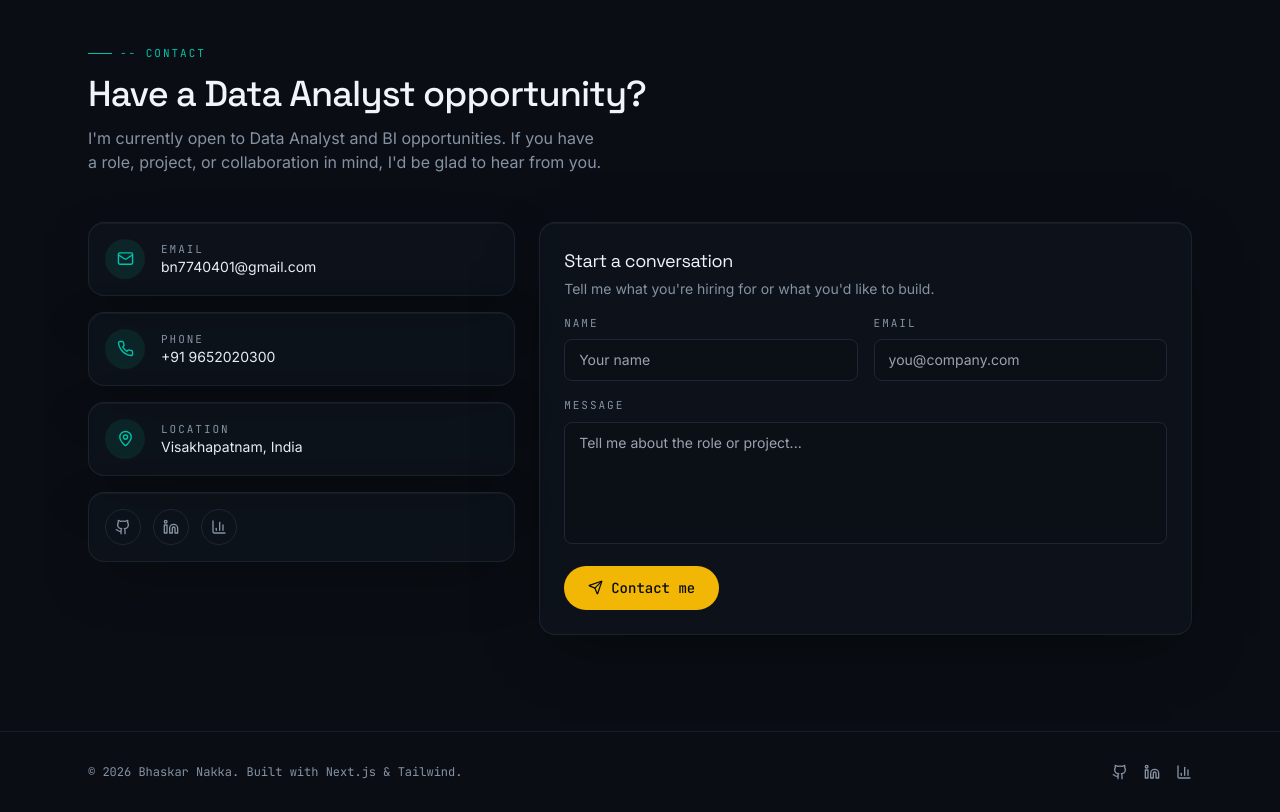
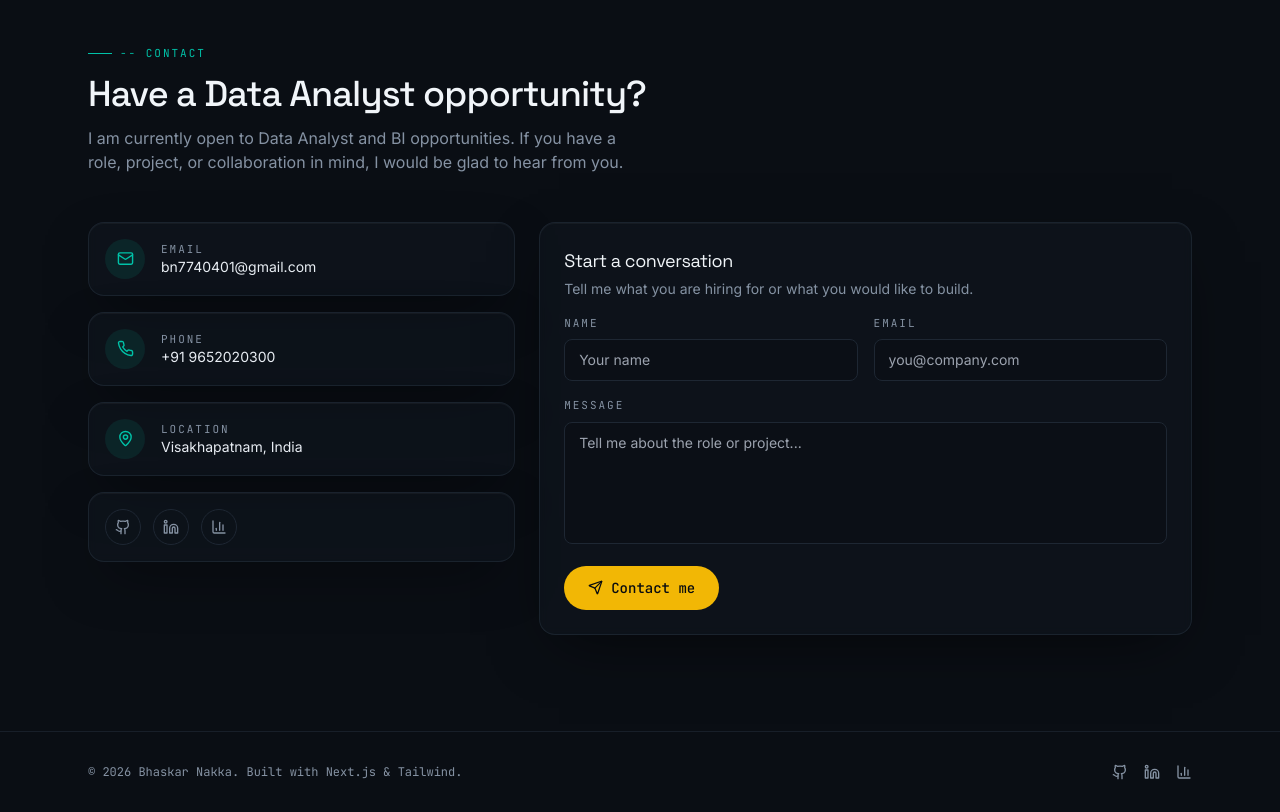
Before and after one commit to bhaskar-nb/portfolio, a Next.js app: page / in a window 1280 px wide. Shown: the part 6260-7072 px from the top of the page. Built offline with nearby package versions, Linux system fonts and the light colour scheme.

Commit message:
Fix Contact JSX lint errors from unescaped apostrophes

```diff
--- a/components/Contact.tsx
+++ b/components/Contact.tsx
@@ -38,7 +38,7 @@ export default function Contact() {
         <SectionHeading
           eyebrow="-- contact"
           title="Have a Data Analyst opportunity?"
-          description="I'm currently open to Data Analyst and BI opportunities. If you have a role, project, or collaboration in mind, I'd be glad to hear from you."
+          description="I am currently open to Data Analyst and BI opportunities. If you have a role, project, or collaboration in mind, I would be glad to hear from you."
         />
 
         <div className="grid grid-cols-1 gap-6 lg:grid-cols-5">
@@ -68,7 +68,7 @@ export default function Contact() {
           <motion.form onSubmit={handleSubmit} initial={{ opacity: 0, y: 20 }} whileInView={{ opacity: 1, y: 0 }} viewport={{ once: true, margin: "-60px" }} transition={{ duration: 0.5, delay: 0.1 }} className="panel space-y-4 p-6 lg:col-span-3">
             <div>
               <h3 className="font-display text-lg text-ink-100">Start a conversation</h3>
-              <p className="mt-1 text-sm text-ink-400">Tell me what you're hiring for or what you'd like to build.</p>
+              <p className="mt-1 text-sm text-ink-400">Tell me what you are hiring for or what you would like to build.</p>
             </div>
             <div className="grid grid-cols-1 gap-4 sm:grid-cols-2">
               <div><label className="mono-tag mb-2 block" htmlFor="name">Name</label><input id="name" required value={form.name} onChange={(e) => setForm({ ...form, name: e.target.value })} className="w-full rounded-lg border border-base-500 bg-base-800/60 px-3.5 py-2.5 text-sm text-ink-100 outline-none transition-colors focus:border-teal" placeholder="Your name" /></div>
```
